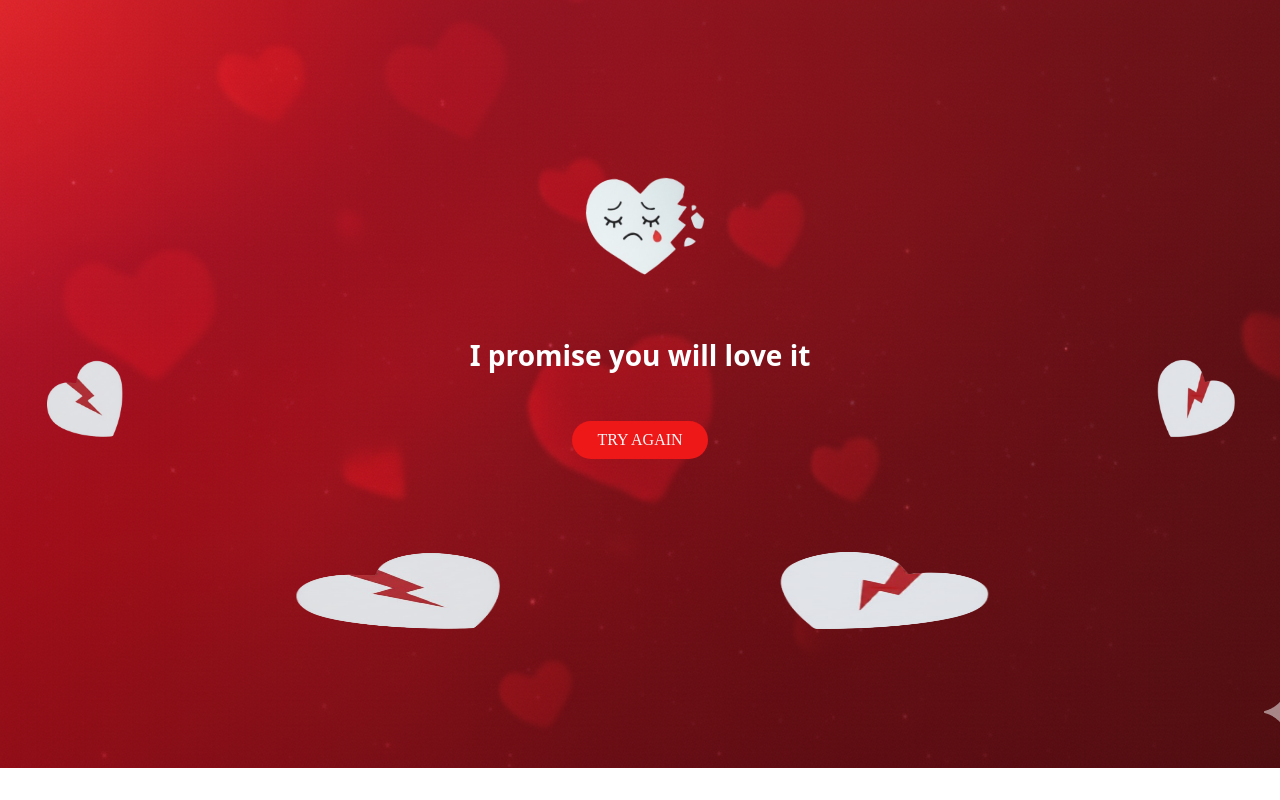
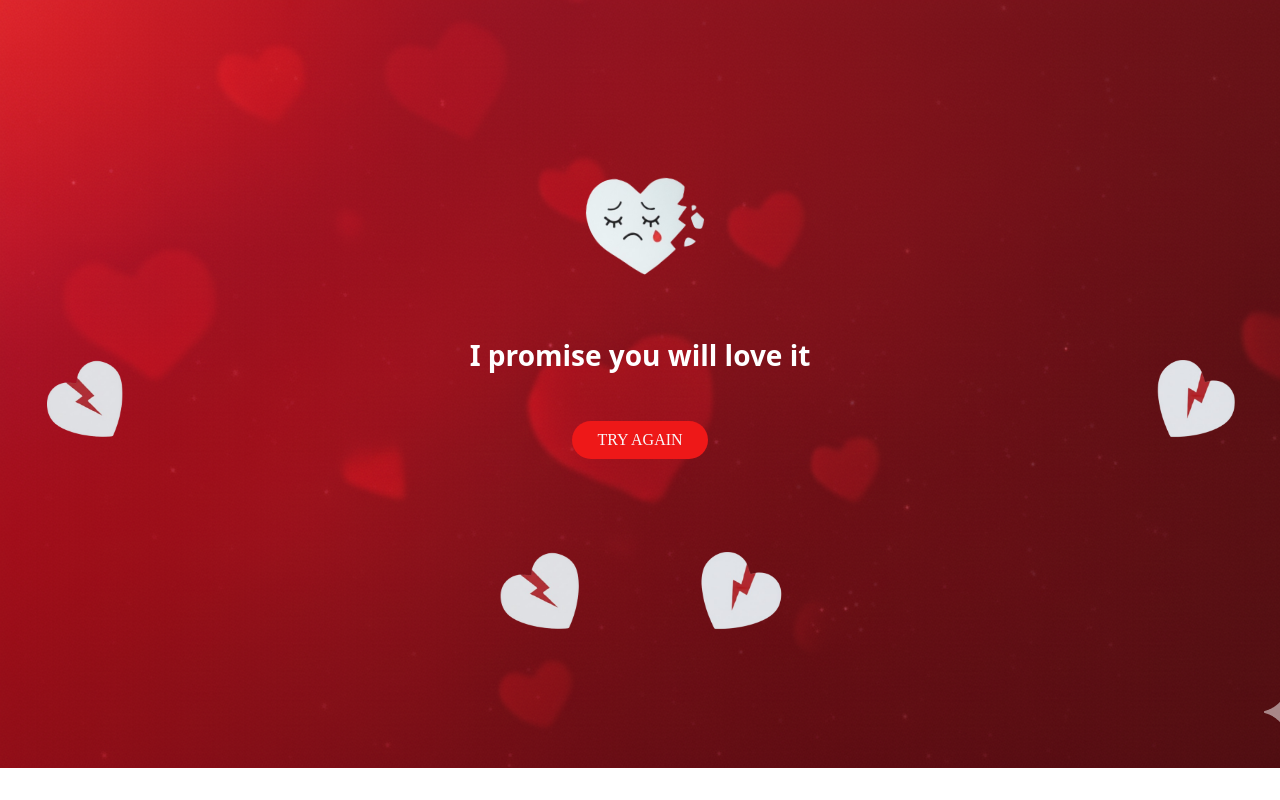
Before and after one commit to Zenjuma/love-gift, a React (Vite) app: page /heartbreak in a window 1280 px wide. Built offline with nearby package versions, Linux system fonts and the light colour scheme; a web font is replaced by a local one.

Commit message:
hard love

```diff
--- a/src/css/HeartBreak.css
+++ b/src/css/HeartBreak.css
@@ -16,3 +16,9 @@ width: 170px;
     height: 200px;
     width: 200px;
     }
+
+    .hardLove{
+
+        width:  400px;
+
+    }
--- a/src/pages/HeartBreak.jsx
+++ b/src/pages/HeartBreak.jsx
@@ -53,11 +53,16 @@ export default function BrokenHeartPage() {
 
 
           </div>
-          <div className="row mt-5 d-flex justify-content-center">
 
+          <div className=" mt-5 d-flex justify-content-center w-100 ">
+
+            <div className="row hardLove">
 
             <img src="/public/assets/lfbr.png" alt=""  className="hurtImoji col"/>
-          <img src="/public/assets/rtbr.png" alt=""  className="hurtImoji col"/>
+
+<img src="/public/assets/rtbr.png" alt=""  className="hurtImoji col"/>
+            </div>
+
 
 
           </div>
```
